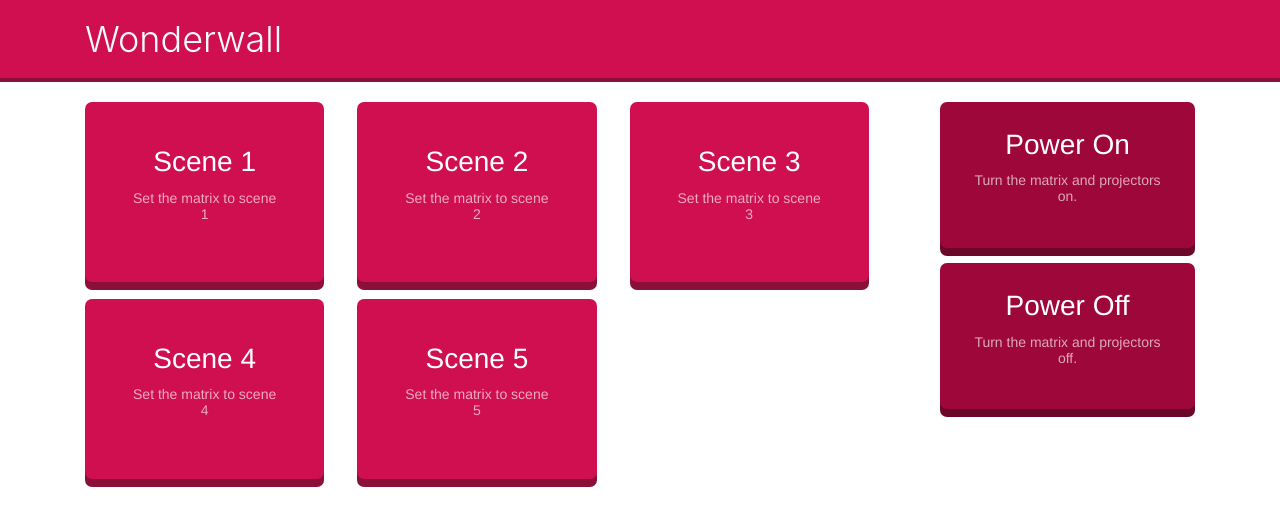
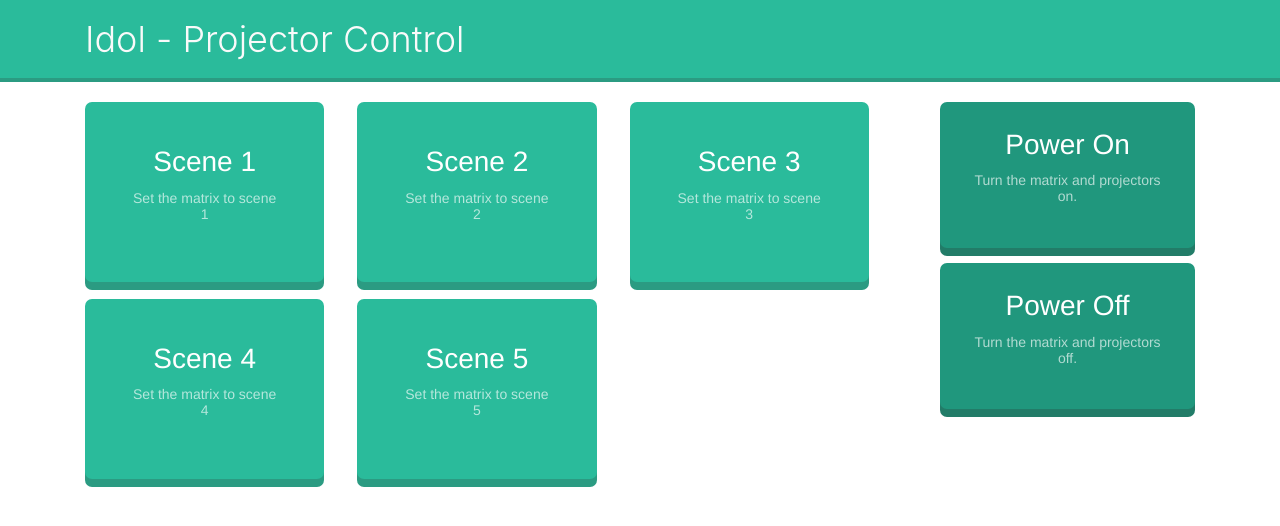
Before and after one commit to momosoftware/Ani-Mod-Matrix-Control, a Flask app: page / in a window 1280 px wide. Shown: the top 526 px of the page. Run offline with Flask 2, Linux system fonts and the light colour scheme; parts of the project's set-up code (start-up, migrations or seed data) failed here and were passed over; some libraries are stand-ins or nearby versions.

Commit message:
added config options for twos and threes projector layouts, which decide which standard scene to use. Normalized the name cross the project and changed branding colors

```diff
--- a/app.py
+++ b/app.py
@@ -21,6 +21,7 @@ matrixType = configparser.get('general', 'matrixType')
 musicSource = configparser.get('general', 'musicSource')
 dtvSources = configparser.get('general', 'dtvSources').split(",")
 numberOfTargets = configparser.get('general', 'numberOfTargets')
+projectorLayout = configparser.get('general', 'projectorLayout') # "twos" or "threes"
 
 # create logger
 logger = logging.getLogger("logging")
@@ -47,13 +48,20 @@ def main():
 
 @app.route('/scene/<number>')
 def scene(number):
-
-    scenes = {'1' : miku.standardScene,
-           '2' : miku.standardScene,
-           '3' : miku.standardScene,
-           '4' : miku.standardScene,
-           '5' : miku.standardScene
-    }
+    if projectorLayout == "threes":
+        scenes = {'1' : miku.standardSceneThrees,
+               '2' : miku.standardSceneThrees,
+               '3' : miku.standardSceneThrees,
+               '4' : miku.standardSceneThrees,
+               '5' : miku.standardSceneThrees
+        }
+    else:
+        scenes = {'1' : miku.standardScene,
+               '2' : miku.standardScene,
+               '3' : miku.standardScene,
+               '4' : miku.standardScene,
+               '5' : miku.standardScene
+        }
 
     try:
         #call our scene from the dict depending on number passed in url
--- a/templates/index.html
+++ b/templates/index.html
@@ -14,7 +14,7 @@
         <meta name="msapplication-config" content="/static/browserconfig.xml">
         <meta name="theme-color" content="#88032f">
 
-        <title>HDMI Switch Control</title>
+        <title>Idol - Projector Control</title>
         <!-- Latest compiled and minified CSS -->
         <link rel="stylesheet" href="https://maxcdn.bootstrapcdn.com/bootstrap/4.0.0-alpha.6/css/bootstrap.min.css" crossorigin="anonymous">
         <!-- Latest compiled and minified JavaScript -->
@@ -22,8 +22,8 @@
         <style>
             /* i need to mvoe this out to an external file */
             a, a:focus {
-                background: #cf0f4f;
-                box-shadow: 0px 8px #8a1038;
+                background: #2ABB9B;
+                box-shadow: 0px 8px #2b9b82;
                 border: none;
                 display: inline-block;
                 border-radius:7px;
@@ -42,13 +42,13 @@
             }
 
             a:hover {
-                background: #cf0f4f;
+                background: #2ABB9B;
                 top:2px;
-                box-shadow: 0px 6px #8a1038;
+                box-shadow: 0px 6px #2b9b82;
             }
             a:active {
-                background: #8a1038;
-                box-shadow: 0px 0px #8a1038;
+                background: #2b9b82;
+                box-shadow: 0px 0px #2b9b82;
                 top:8px;
                 transition: all .1s ease-in-out;
             }
@@ -75,23 +75,23 @@
             }
 
             .power a {
-                background:#9e0739;
-                box-shadow: 0px 8px #6b0829;
+                background:#20977d;
+                box-shadow: 0px 8px #227c68;
                 width:100%;
                 margin-bottom: 6%;
             }
             .power a:hover {
-                background:#9e0739;
-                box-shadow: 0px 6px #6b0829;
+                background:#20977d;
+                box-shadow: 0px 6px #227c68;
             }
             .power a:active {
-                background:#6b0829;
-                box-shadow: 0px 0px #6b0829;
+                background:#227c68;
+                box-shadow: 0px 0px #227c68;
             }
             .navbar{
-                background-color: #cf0f4f;
+                background-color: #2ABB9B;
                 color: #fafafa;
-                box-shadow: 0px 4px #8a1038;
+                box-shadow: 0px 4px #2b9b82;
             }
             .navbar h1 {
                 font-size: 36px !important;
@@ -104,7 +104,7 @@
     <body >
         <nav class="navbar sticky-top">
             <div class="container">
-                <h1 class="navbar-brand mb-0">Wonderwall</h1>
+                <h1 class="navbar-brand mb-0">Idol - Projector Control</h1>
             </div>
         </nav>
         <div class="container">
```
Also changed, not shown: idol.py (+6 -6 lines), 1 other file.
